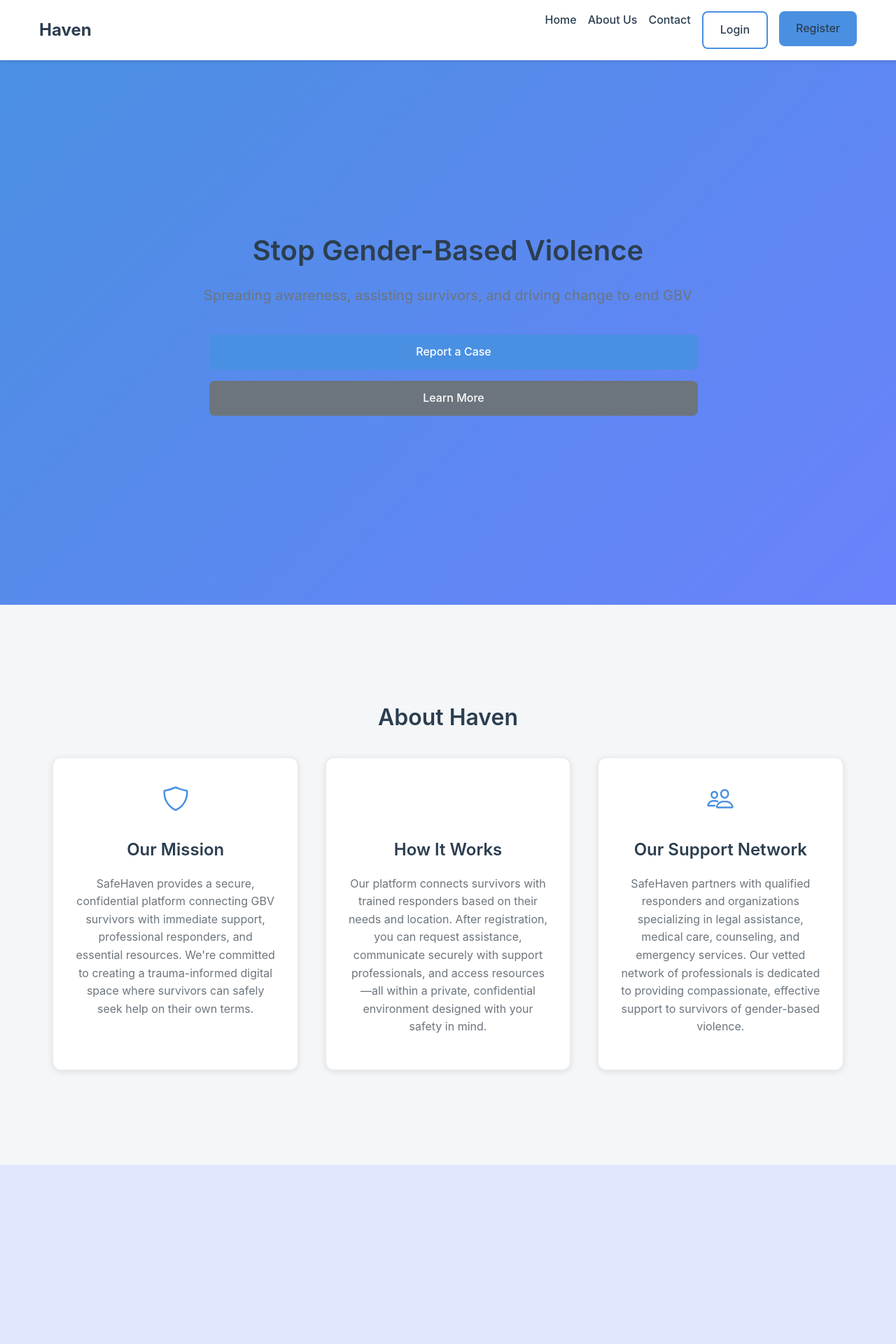
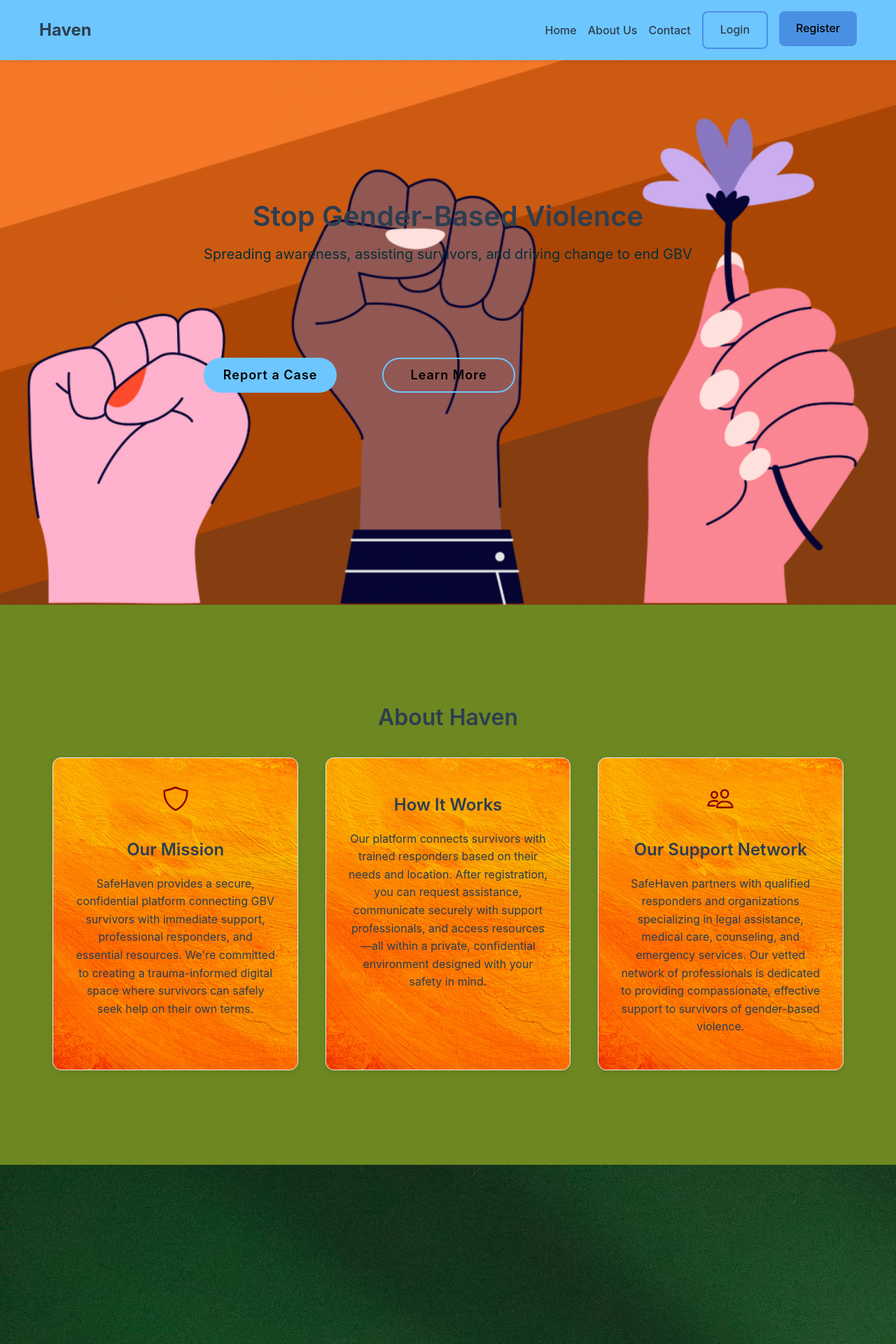
Before and after one commit to Nambwa04/team-project, a Flask app: page / in a window 1280 px wide. Shown: the top 1920 px of the page at 70% size. Run offline with Flask 3, Linux system fonts and the light colour scheme; some libraries are stand-ins or nearby versions.

Commit message:
updated css frontpage and log in

```diff
--- a/static/css/styles.css
+++ b/static/css/styles.css
@@ -33,13 +33,25 @@ p {
 /* Buttons */
 .btn {
     display: inline-block;
-    padding: 0.75rem 1.5rem;
-    border-radius: 8px;
+/*  padding: 0.75rem 1.5rem;
+    border-radius: 8px; */
     text-decoration: none;
     font-weight: 500;
     transition: all 0.3s ease;
 }
 
+.btn-primary,
+.btn-secondary {
+    background-color: #6EC6FF;
+    color: black !important;
+    border: none;
+}
+
+.btn-primary:hover,
+.btn-secondary:hover {
+    background-color: #FFD166;
+}
+/*
 .btn-primary {
     background-color: #4a90e2;
     color: white;
@@ -68,12 +80,12 @@ p {
 
 .btn-outline:hover {
     background-color: #4a90e2;
-    color: white;
+    color: black !important;
 }
 
 /* Navbar */
 .navbar {
-    background-color: #ffffff;
+    background-color: #6EC6FF;
     padding: 1rem 0;
     box-shadow: 0 2px 4px rgba(0, 0, 0, 0.1);
     position: fixed;
@@ -102,6 +114,10 @@ p {
 
 .navbar .nav-links li {
     margin: 0;
+}
+
+.navbar .nav-links li:nth-child(-n+3) {
+    margin-top: 15px;/*spacing for home =, about Us and Contact us*/
 }
 
 .navbar .nav-links a {
@@ -487,8 +559,12 @@ p {
 
 /* Hero Section */
 .hero {
-    background: linear-gradient(135deg, #4a90e2, #6a82fb);
-    color: white;
+    background-image: url("/static/images/R.png");
+    background-size: cover;
+    background-position: center;
+    background-repeat: no-repeat;
+/*    background: linear-gradient(135deg, #4a90e2, #6a82fb);
+    color: white; */
     padding: 4rem 0;
     text-align: center;
     height: 100vh;
@@ -499,17 +575,78 @@ p {
 }
 
 .hero h1 {
+    position: relative;
+    top: -90px !important;
     font-size: 2.5rem;
     margin-bottom: 1rem;
 }
 
 .hero p {
+    position: relative;
+    top: -100px;
+    color: #042f3a;
     font-size: 1.25rem;
     margin-bottom: 2rem;
 }
-
+/*
 .hero-buttons .btn {
     margin: 0.5rem;
+}
+*/
+
+.hero-content .hero-buttons {
+    display: flex;
+    justify-content: space-between;
+    width: 445px;
+    height: 50px;
+}
+
+.hero-buttons a {
+    position: relative;
+    display: inline-flex;
+    justify-content: center;
+    align-items: center;
+    width: 190px;
+    height: 100%;
+    text-decoration: none;
+    background-color:#6EC6FF;
+    border: 2px solid #6EC6FF;
+    font-size: 1.125rem;
+    font-weight: 600;
+    letter-spacing: 0.0625rem;
+    border-radius: 1.5625rem;
+    overflow: hidden;
+    color: black;
+    z-index: 1;
+    transition: 0.4s ease-in-out;
+}
+
+.hero-buttons a:nth-child(2) {
+    background: transparent;
+    color: black;
+}
+
+.hero-buttons a:nth-child(2):hover {
+    color: black;
+}
+
+.hero-buttons a:nth-child(2) {
+    background: transparent;
+}
+.hero-buttons a::before {
+    content: '';
+    position: absolute;
+    top: 0;
+    left: 0;
+    width: 0;
+    height: 100%;
+    background: #FFCDD2;
+    z-index: -1;
+    transition: 0.5s ease-in-out;
+}
+
+.hero-buttons a:hover::before {
+    width: 100%;
 }
 
 /* About Section */
@@ -520,7 +657,7 @@ p {
     display: flex;
     flex-direction: column;
     justify-content: center;
-    background-color: #f4f6f8;
+    background-color: #6D8821;
 }
 
 .about h2 {
@@ -540,7 +677,10 @@ p {
 }
 
 .about-card {
-    background: white;
+    background-image: url("/static/images/orange.jpg");
+    background-size: cover;
+    background-position: center;
+    background-repeat: no-repeat;
     border: 1px solid #e9ecef;
     border-radius: 12px;
     padding: 2rem;
@@ -555,7 +695,8 @@ p {
 
 .card-icon {
     font-size: 2.5rem;
-    color: #4a90e2;
+/*    color: #4a90e2;*/
+    color: #8B0000;
     margin-bottom: 1rem;
 }
 
@@ -566,21 +707,24 @@ p {
 
 .about-card p {
     font-size: 1rem;
-    color: #6c757d;
+    color: #2c3e50;
+/*    color: #6c757d; */
 }
 
 /* Contact Section */
 .contact {
+    background-image: url("/static/images/pexels.jpg");
     padding: 4rem 0;
     text-align: center;
     height: 100vh;
     display: flex;
     flex-direction: column;
     justify-content: center;
-    background-color: #e0e7ff; /* Slightly different shade */
+/*    background-color: #e0e7ff; /* Slightly different shade */
 }
 
 .contact h2 {
+    color: #2b639e;
     font-size: 2rem;
     margin-bottom: 1rem;
 }
--- a/templates/frontpage.html
+++ b/templates/frontpage.html
@@ -26,8 +26,8 @@
             <h1>Stop Gender-Based Violence</h1>
             <p>Spreading awareness, assisting survivors, and driving change to end GBV</p>
             <div class="hero-buttons">
-                <a href="{{ url_for('report.report_form') }}" class="btn btn-primary">Report a Case</a>
-                <a href="#about" class="btn btn-secondary">Learn More</a>
+                <a href="{{ url_for('report.report_form') }}">Report a Case</a>
+                <a href="#about">Learn More</a>
             </div>
         </div>
     </div>
@@ -47,7 +47,6 @@
             </div>
             <div class="about-card">
                 <div class="card-icon">
-                    <ion-icon name="flowchart-outline"></ion-icon>
                 </div>
                 <h3>How It Works</h3>
                 <p>Our platform connects survivors with trained responders based on their needs and location. After registration, you can request assistance, communicate securely with support professionals, and access resources—all within a private, confidential environment designed with your safety in mind.</p>
@@ -78,7 +77,12 @@
         <div class="footer-grid">
             <div class="footer-brand">
                 <span>Haven</span>
-                <p>Haven is committed to ending gender-based violence through support, education, and action.</p>
+                <p>Haven is committed to ending gbv through
+                    <span style="--f:4;" data-text="support,">support,</span>
+                    <span style="--f:3;" data-text="education,">education,</span>
+                    <span style="--f:2;" data-text="and">and</span>
+                    <span style="--f:1;" data-text="action">action</span>
+                </p>
             </div>
             <div class="footer-links">
                 <h4>Quick Links</h4>
```
Also changed, not shown: other parts of static/css/styles.css (+82 -13 lines), templates/login.html (+7 -8 lines), static/images/R.png (added), static/images/orange.jpg (added), static/images/pexels.jpg (added).
